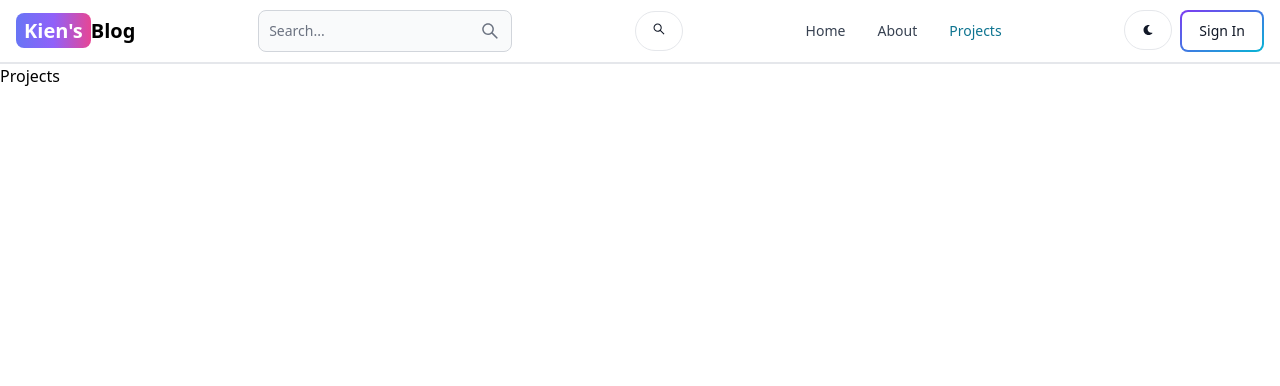
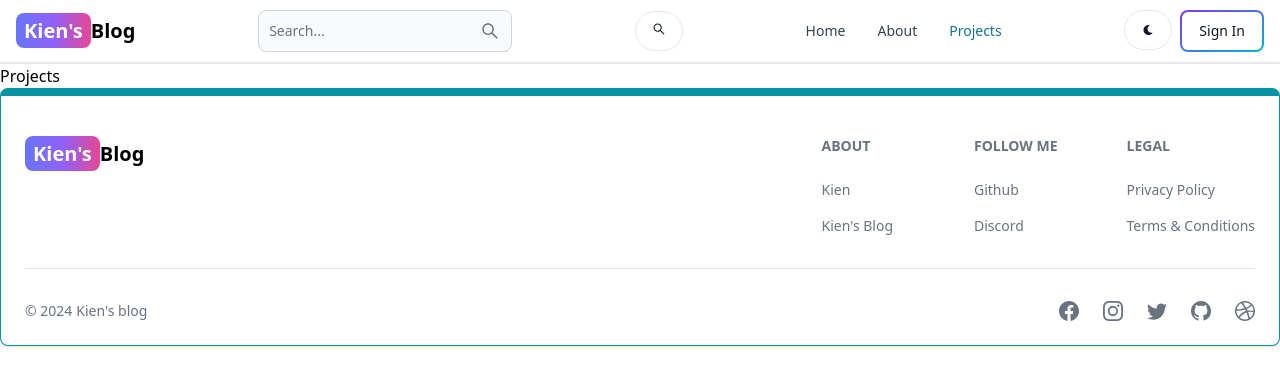
Before and after one commit to lvkien16/mern-blog, a React (Vite) app in the folder client/: page /projects in a window 1280 px wide. Shown: the top 386 px of the page. Built offline with nearby package versions, Linux system fonts and the light colour scheme.

Commit message:
create and add the footer component

```diff
--- a/client/src/App.jsx
+++ b/client/src/App.jsx
@@ -6,6 +6,7 @@
 import Dashboard from "./pages/Dashboard"
 import Projects from "./pages/Projects"
 import Header from "./components/Header"
+import Footer from "./components/Footer"
 
 export default function App() {
   return (
@@ -19,6 +20,7 @@
       <Route path="/dashboard" element={<Dashboard/>} />
       <Route path="/projects" element={<Projects/>} />
     </Routes>
+    <Footer />
     </BrowserRouter>
   )
 }
--- /dev/null
+++ b/client/src/components/Footer.jsx
@@ -0,0 +1,85 @@
+import { Footer } from "flowbite-react";
+import { Link } from "react-router-dom";
+import {BsFacebook, BsInstagram, BsTwitter, BsGithub, BsDribbble} from "react-icons/bs"
+
+export default function FooterCom() {
+  return (
+    <Footer container className="border border-t-8 border-teal-500">
+        <div className="w-full max-w-7xl mx-auto">
+            <div className="grid w-full justify-between sm:flex md:grid-col-1">
+                <div className="mt-5">
+                    <Link to="/" className="self-center whitespace-nowrap text-lg sm:text-xl font-semibold dark:text-white">
+                        <span className="px-2 py-1 bg-gradient-to-r from-indigo-500 via-purple-500 to-pink-500 rounded-lg text-white">Kien's</span>
+                        Blog
+                    </Link>
+                </div>
+                <div className="grid grid-cols-2 gap-8 mt-4 sm:grid-cols-3 sm:gap-6">
+                    <div>
+                        <Footer.Title title="About" />
+                        <Footer.LinkGroup col>
+                            <Footer.Link
+                                href="https://www.facebook.com/kien1605"
+                                target="_blank"
+                                rel="noopener noreferrer"
+                            >
+                                Kien
+                            </Footer.Link>
+                            <Footer.Link
+                                href="/about"
+                                target="_blank"
+                                rel="noopener noreferrer"
+                            >
+                                Kien's Blog
+                            </Footer.Link>
+                        </Footer.LinkGroup>
+                    </div>
+                    <div>
+                        <Footer.Title title="Follow me" />
+                        <Footer.LinkGroup col>
+                            <Footer.Link
+                                href="https://www.github.com/lvkien16"
+                                target="_blank"
+                                rel="noopener noreferrer"
+                            >
+                                Github
+                            </Footer.Link>
+                            <Footer.Link
+                                href="/#"
+                                rel="noopener noreferrer"
+                            >
+                                Discord
+                            </Footer.Link>
+                        </Footer.LinkGroup>
+                    </div>
+                    <div>
+                        <Footer.Title title="Legal" />
+                        <Footer.LinkGroup col>
+                            <Footer.Link
+                                href="#"
+                            >
+                                Privacy Policy
+                            </Footer.Link>
+                            <Footer.Link
+                                href="/#"
+                            >
+                                Terms &amp; Conditions
+                            </Footer.Link>
+                        </Footer.LinkGroup>
+                    </div>
+                </div>
+            </div>
+            <Footer.Divider/>
+            <div className="w-full sm:flex sm:items-center sm:justify-between">
+                <Footer.Copyright href="#" by="Kien's blog" year={new Date().getFullYear()} />
+                <div className="flex gap-6 sm:mt-0 mt-4 sm:justify-center">
+                    <Footer.Icon href="https://www.facebook/kien1605" icon={BsFacebook} />
+                    <Footer.Icon href="#" icon={BsInstagram} />
+                    <Footer.Icon href="#" icon={BsTwitter} />
+                    <Footer.Icon href="https://www.github.com/lvkien16" icon={BsGithub} />
+                    <Footer.Icon href="#" icon={BsDribbble} />
+                </div>
+            </div>
+        </div>
+    </Footer>
+  )
+}
```
